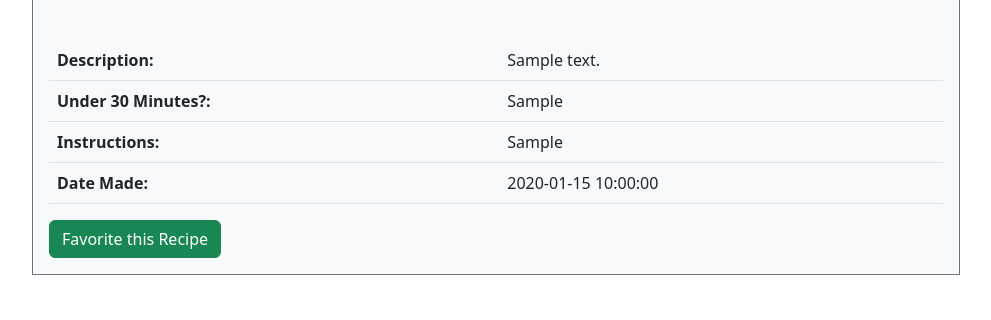
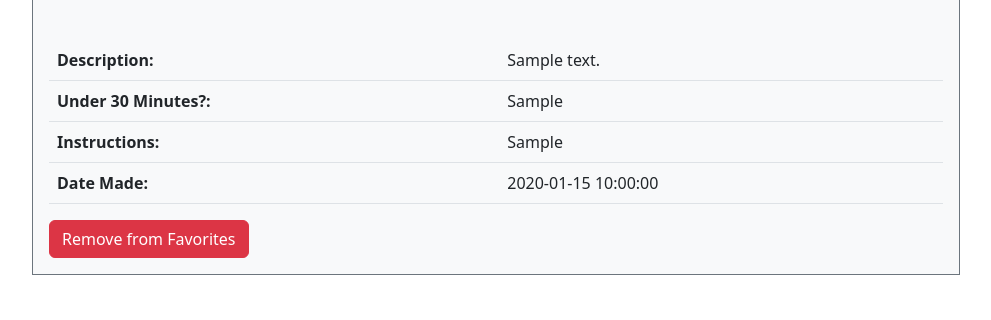
Before and after one commit to GrantLicata/recipes, a Flask app: page /recipes/card/1 in a window 1280 px wide. Shown: the part 215-535 px from the top of the page, without its empty margins (144-1135 px from the left). Run offline with Flask 2, Linux system fonts and the light colour scheme; the visitor is signed in with stand-in values (Sample User, id 1); tables that the repository leaves empty or names only in its code hold one stand-in row (values such as "Sample post").

Commit message:
Enhancements to favoriting and deleting

```diff
--- a/flask_app/controllers/recipes.py
+++ b/flask_app/controllers/recipes.py
@@ -33,17 +33,13 @@ def edit_recipe(id):
 
 @app.route("/recipes/card/<int:id>")
 def recipe_details(id):
-    selected_recipe = {}
-    recipe_object_list = Recipe.get_all()
-    for recipe in recipe_object_list:
-        if recipe.id == id:
-            selected_recipe = recipe
-            print(selected_recipe)
+    recipe_data = {
+        "id": id
+    }
     user_id = {
         "id": session["user_id"]
     }
-    selected_user = User.get_by_id(user_id)
-    return render_template("recipe.html", recipe = selected_recipe, user = selected_user)
+    return render_template("recipe.html", recipe = Recipe.get_one(recipe_data), user = User.get_by_id(user_id))
 
 @app.route('/recipes/create', methods=["POST"])
 def create_recipe():
@@ -95,38 +91,48 @@ def delete_recipe(id):
     Recipe.delete(data)
     return redirect('/recipes')
 
-@app.route('/recipe/new_favorite', methods=["POST"])
+@app.route('/favorite/add', methods=["POST"])
 def create_favorite():
     data = {
         "user_id": session["user_id"],
         "recipe_id" : request.form["recipe_id"],
-        "id":session["user_id"]
     }
     User.new_favorite(data)
-    return redirect('/recipes')
+    return redirect(f'/recipes/card/{request.form["recipe_id"]}')
+
+@app.route('/favorite/delete', methods=["POST"])
+def delete_favorite():
+    data = {
+        "user_id": session["user_id"],
+        "recipe_id": request.form["recipe_id"]
+    }
+    print(data)
+    User.delete_favorite(data)
+    return redirect(f'/recipes/card/{request.form["recipe_id"]}')
+
+@app.route('/favorite/delete/favorites', methods=["POST"])
+def delete_favorite_2():
+    data = {
+        "user_id": session["user_id"],
+        "recipe_id": request.form["recipe_id"]
+    }
+    print(data)
+    User.delete_favorite(data)
+    return redirect('/favorites')
 
 @app.route('/favorites')
 def favorites():
     data = {
         "id": session["user_id"]
     }
-    user = User.get_all_users_with_favorites(data)
+    user = User.get_one_with_favorites(data)
     return render_template("favorites.html", favorites = user.favorites)
 
-@app.route('/favorite/delete', methods=["POST"])
-def delete_favorite():
-    data = {
-        "user_id": session["user_id"],
-        "recipe_id": request.form["favorite_id"]
-    }
-    print(data)
-    User.delete_favorite(data)
-    return redirect('/favorites')
 
 @app.route('/my_recipes')
 def my_recipes():
     data = {
         "id": session["user_id"]
     }
-    user = User.get_all_users_with_recipes(data)
+    user = User.get_one_with_recipes(data)
     return render_template("my_recipes.html", my_recipes = user.recipes)
--- a/flask_app/models/recipe.py
+++ b/flask_app/models/recipe.py
@@ -30,7 +30,8 @@ class Recipe:
     # With these in place, you are now capable of gathering all the data needed.Cascase must be turned on for the Users side in the ERD.
     @classmethod
     def get_all(cls):
-        query = """SELECT * FROM recipes JOIN users AS authors ON recipes.user_id = authors.id
+        query = """SELECT * FROM recipes
+        JOIN users AS authors ON recipes.user_id = authors.id
         LEFT JOIN favorites ON recipes.id = favorites.recipe_id
         LEFT JOIN users AS users_who_favorited ON favorites.user_id = users_who_favorited.id
         ;"""
@@ -75,31 +76,18 @@ class Recipe:
 # ||| Review the video to make all necessary adjustments to the get one method before using it to better display the recipe card within the applicaiton.
     @classmethod
     def get_one(cls, data):
-        query = """SELECT * FROM recipes JOIN users AS authors ON recipes.user_id = authors.id
+        query = """SELECT * FROM recipes
+        JOIN users AS authors ON recipes.user_id = authors.id
         LEFT JOIN favorites ON recipes.id = favorites.recipe_id
         LEFT JOIN users AS users_who_favorited ON favorites.user_id = users_who_favorited.id
-        WHERE recipe.id = %(id)s
+        WHERE recipes.id = %(id)s
         ;"""
         results = connectToMySQL(cls.db).query_db(query, data)
-        recipes = []
+        if len(results) < 1:
+            return False
+
+        new_recipe = True
         for row in results:
-            new_recipe = True
-            user_who_liked_data = {
-                'id': row['users_who_favorited.id'],
-                'first_name': row['users_who_favorited.first_name'],
-                'last_name': row['users_who_favorited.last_name'],
-                'email': row['users_who_favorited.email'],
-                'password': row['users_who_favorited.password'],
-                'created_at': row['users_who_favorited.created_at'],
-                'updated_at': row['users_who_favorited.updated_at']
-            }
-            number_of_recipes = len(recipes)
-            if number_of_recipes > 0:
-                last_recipe = recipes[number_of_recipes - 1]
-                if last_recipe.id == row['id']:
-                    last_recipe.user_ids_who_favorited.append(row['users_who_favorited.id'])
-                    last_recipe.users_who_favorited.append(user.User(user_who_liked_data))
-                    new_recipe = False
             if new_recipe:
                 recipe = cls(row)
                 user_data = {
@@ -112,11 +100,20 @@ class Recipe:
                     'updated_at': row['updated_at']
                 }
                 recipe.author = user.User(user_data)
-                if row['users_who_favorited.id']:
-                    recipe.user_ids_who_favorited.append(row['users_who_favorited.id'])
-                    recipe.users_who_favorited.append(user.User(user_who_liked_data))
-                recipes.append(recipe)
-        return recipes
+                new_recipe = True
+            if row['users_who_favorited.id']:
+                user_who_liked_data = {
+                    'id': row['users_who_favorited.id'],
+                    'first_name': row['users_who_favorited.first_name'],
+                    'last_name': row['users_who_favorited.last_name'],
+                    'email': row['users_who_favorited.email'],
+                    'password': row['users_who_favorited.password'],
+                    'created_at': row['users_who_favorited.created_at'],
+                    'updated_at': row['users_who_favorited.updated_at']
+                }
+                recipe.users_who_favorited.append(user.User(user_who_liked_data))
+                recipe.user_ids_who_favorited.append(row['users_who_favorited.id'])
+        return recipe
 
     @classmethod
     def save(cls, data):
--- a/flask_app/models/user.py
+++ b/flask_app/models/user.py
@@ -22,7 +22,7 @@ class User:
         self.favorites = []
 
     @classmethod
-    def get_all_users_with_recipes(cls, data):
+    def get_one_with_recipes(cls, data):
         query = """SELECT *
         FROM users
         JOIN recipes
@@ -47,7 +47,7 @@ class User:
         return user
 
     @classmethod
-    def get_all_users_with_favorites(cls, data):
+    def get_one_with_favorites(cls, data):
         query = """SELECT *
         FROM users
         LEFT JOIN favorites ON favorites.user_id = users.id
--- a/flask_app/templates/favorites.html
+++ b/flask_app/templates/favorites.html
@@ -59,8 +59,9 @@
                         <form action="/recipes/card/{{ favorite.id }}" method="get">
                             <button type="submit" class="btn btn-primary p-0 pe-1 me-1">View Recipe</button>
                         </form>
-                        <form action="/favorite/delete" method="post">
-                            <input type="hidden" name="favorite_id" value="{{ favorite.id }}">
+                        <form action="/favorite/delete/favorites" method="post">
+                            <input type="hidden" name="recipe_id" value="{{ favorite.id }}">
+                            <input type="hidden" name="user_id" value="{{ session['user_id'] }}">
                             {% if favorite.name != None %}
                             | <button type="submit" class="btn btn-danger p-0 px-1">Remove</button>
                             {% endif %}
--- a/flask_app/templates/recipe.html
+++ b/flask_app/templates/recipe.html
@@ -69,10 +69,17 @@
                   </tr>
               </tbody>
             </table>
-          <form action="/recipe/new_favorite" method="post">
+          {% if session["user_id"] in recipe.user_ids_who_favorited %}
+          <form action="/favorite/delete" method="post">
             <input type="hidden" name="recipe_id" value="{{ recipe.id }}">
-            <button class="btn btn-success" type="submit">Favorite this Recipe</button>
+            <button class="btn btn-danger" type="submit">Remove from Favorites</button>
           </form>
+          {% else %}
+          <form action="/favorite/add" method="post">
+            <input type="hidden" name="recipe_id" value="{{ recipe.id }}">
+            <button class="btn btn-success" type="submit">Add to Favorites</button>
+          </form>
+          {% endif %}
         </div>
 
 
```
